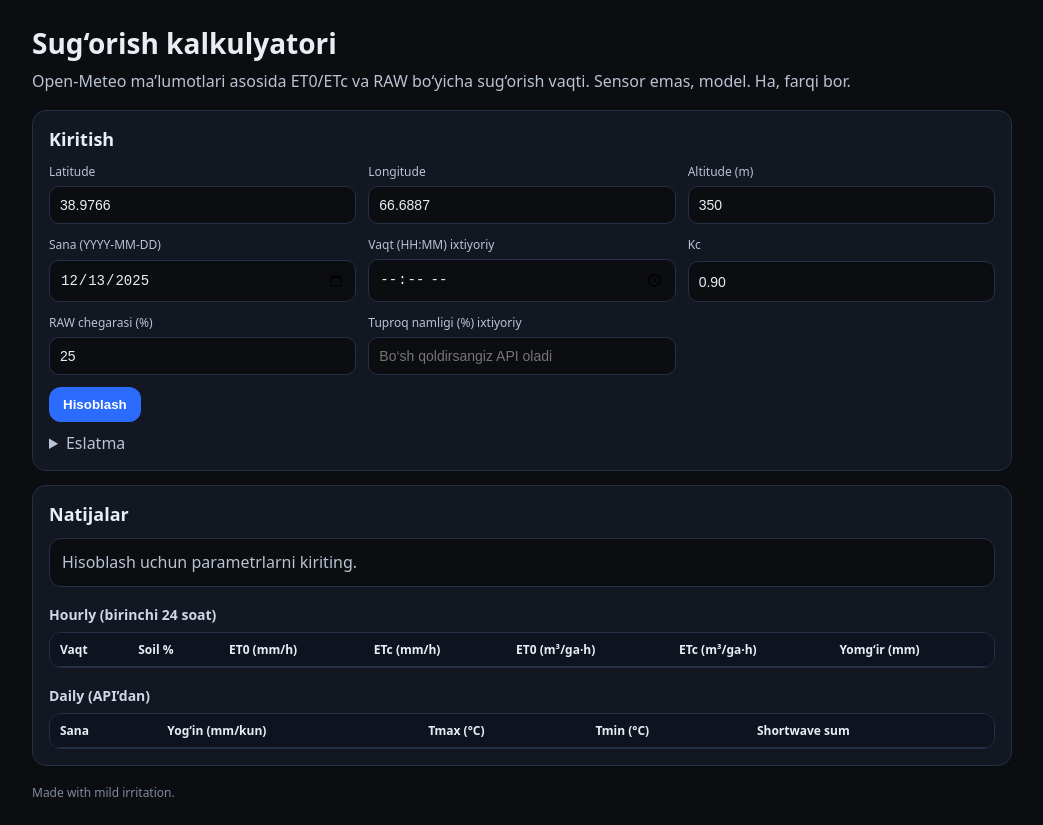
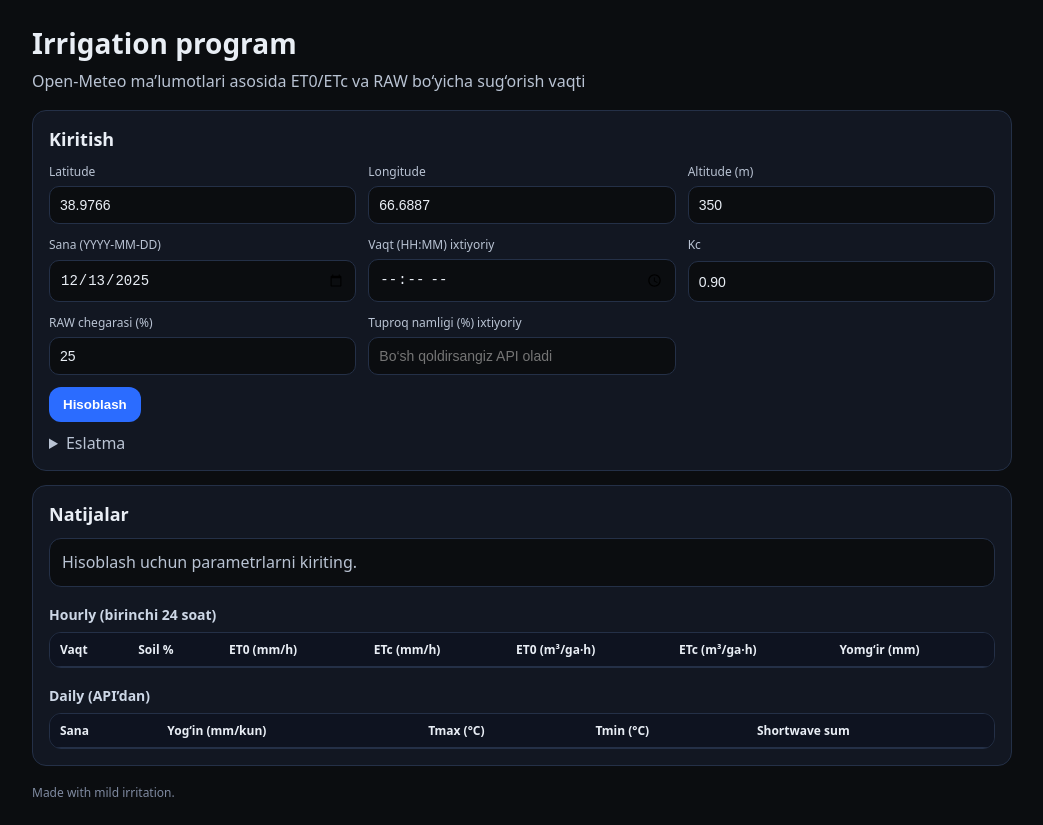
Before and after one commit to egamberdiyevotabek/Irrigation-program, a plain HTML site: page index.html in a window 1280 px wide. Shown: the whole page, without its empty margins (118-1161 px from the left). Drawn offline with Linux system fonts and the light colour scheme.

Commit message:
Update index.html

```diff
--- a/index.html
+++ b/index.html
@@ -3,15 +3,14 @@
 <head>
   <meta charset="utf-8" />
   <meta name="viewport" content="width=device-width, initial-scale=1" />
-  <title>Sug‘orish kalkulyatori (Open-Meteo)</title>
+  <title>Irrigation program (Open-Meteo)</title>
   <link rel="stylesheet" href="styles.css" />
 </head>
 <body>
   <main class="wrap">
-    <h1>Sug‘orish kalkulyatori</h1>
+    <h1>Irrigation program</h1>
     <p class="sub">
-      Open-Meteo ma’lumotlari asosida ET0/ETc va RAW bo‘yicha sug‘orish vaqti.
-      Sensor emas, model. Ha, farqi bor.
+      Open-Meteo ma’lumotlari asosida ET0/ETc va RAW bo‘yicha sug‘orish vaqti
     </p>
 
     <section class="card">
```
